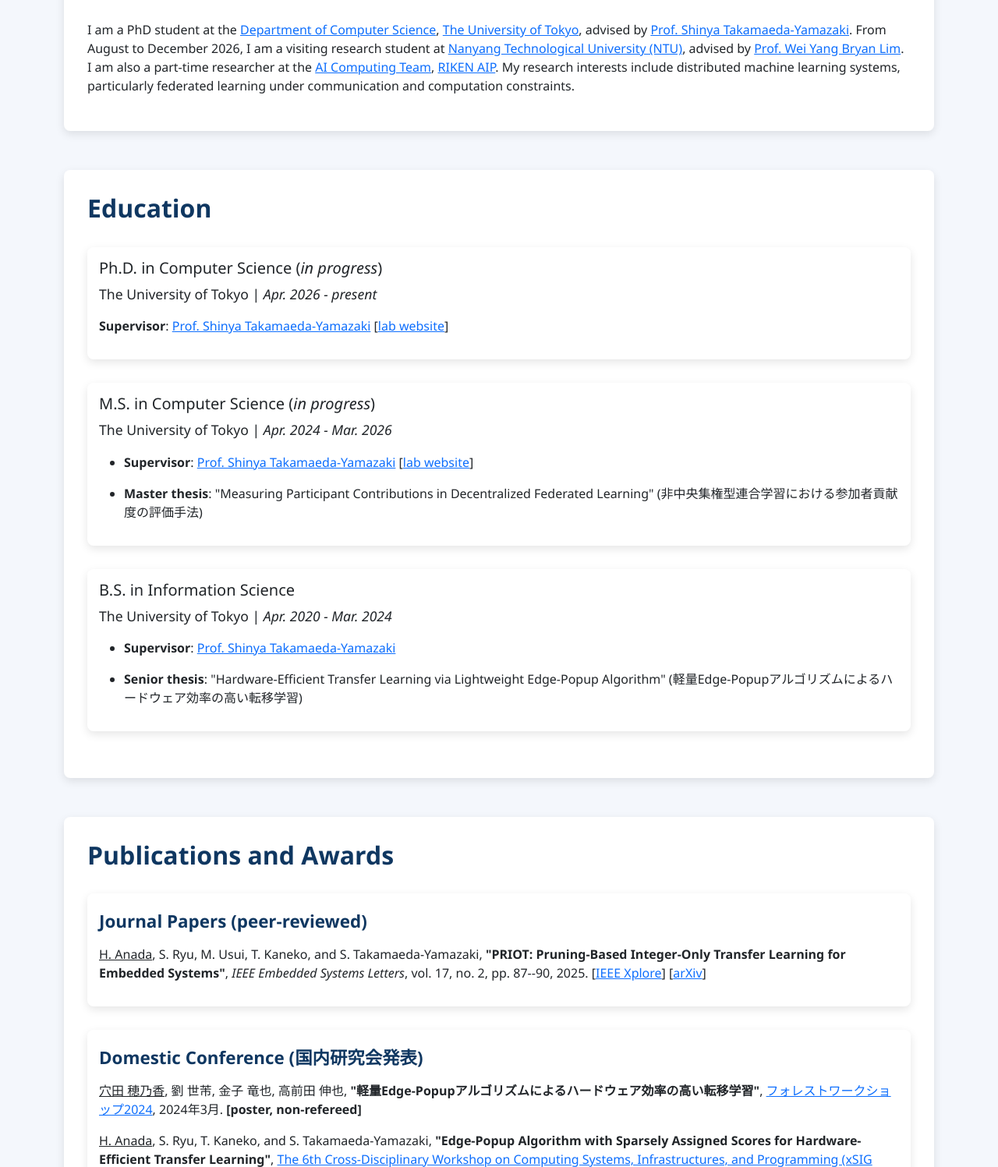
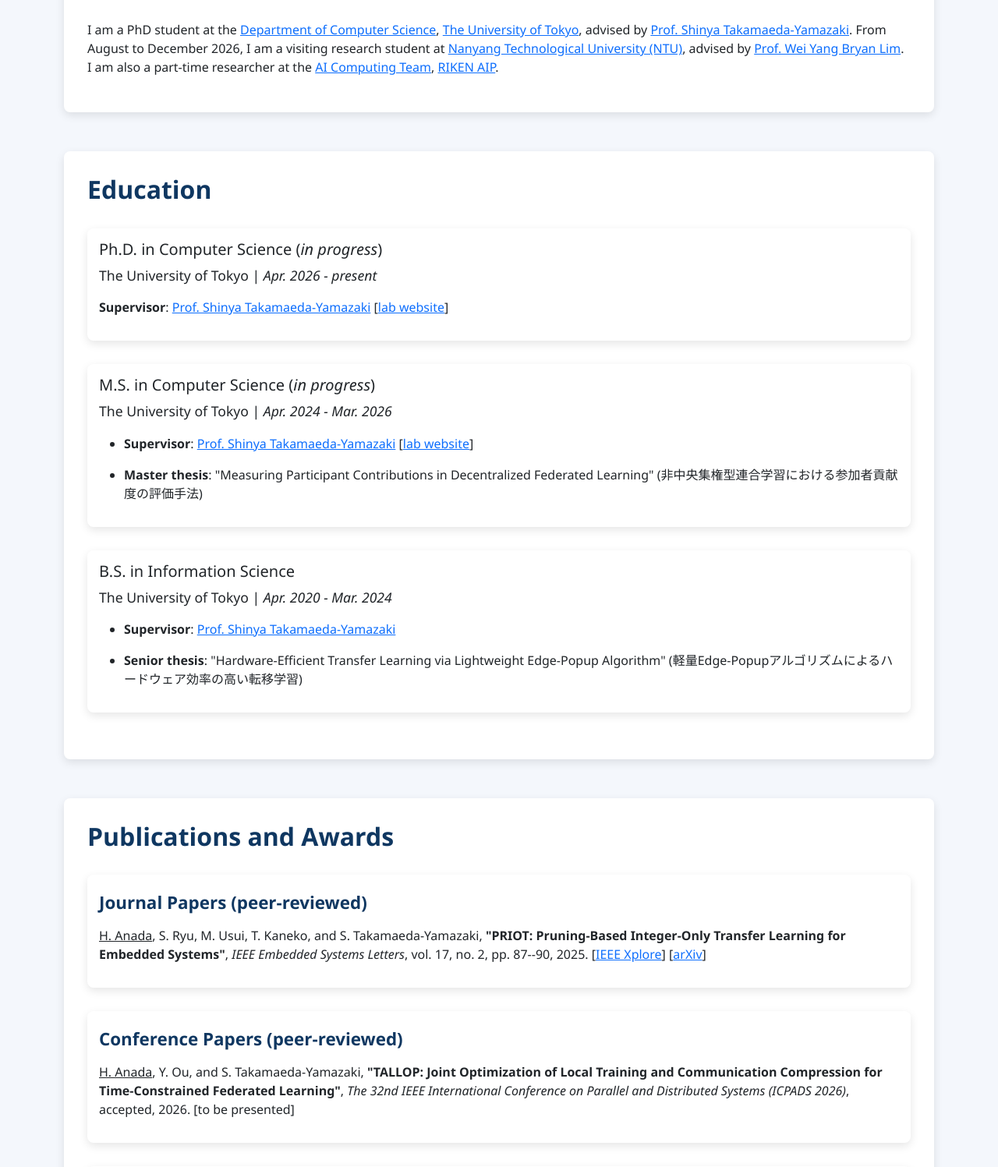
Before and after one commit to honokaanada/honokaanada.github.io, a website: page index.html in a window 1280 px wide. Shown: the part 520-2017 px from the top of the page at 78% size. Drawn offline with nearby package versions, Linux system fonts and the light colour scheme.

Commit message:
Updated profile (Sept 2026)

```diff
--- a/data/data.json
+++ b/data/data.json
@@ -1,7 +1,7 @@
 {
     "bio": {
         "short": "PhD Student at The University of Tokyo",
-        "long": "I am a PhD student at the <a target=\"_blank\" href=\"https://www.is.s.u-tokyo.ac.jp/\">Department of Computer Science</a>, <a target=\"_blank\" href=\"https://www.u-tokyo.ac.jp/en/index.html\">The University of Tokyo</a>, advised by <a target=\"_blank\" href=\"https://sites.google.com/site/shinyaty/home\">Prof. Shinya Takamaeda-Yamazaki</a>. From August to December 2026, I am a visiting research student at <a target=\"_blank\" href=\"https://www.ntu.edu.sg/\">Nanyang Technological University (NTU)</a>, advised by <a target=\"_blank\" href=\"https://sites.google.com/view/wyb\">Prof. Wei Yang Bryan Lim</a>. I am also a part-time researcher at the <a target=\"_blank\" href=\"https://aip.riken.jp/labs/phys_intel/ai_computing/\">AI Computing Team</a>, <a target=\"_blank\" href=\"https://aip.riken.jp/\">RIKEN AIP</a>. My research interests include distributed machine learning systems, particularly federated learning under communication and computation constraints."
+        "long": "I am a PhD student at the <a target=\"_blank\" href=\"https://www.is.s.u-tokyo.ac.jp/\">Department of Computer Science</a>, <a target=\"_blank\" href=\"https://www.u-tokyo.ac.jp/en/index.html\">The University of Tokyo</a>, advised by <a target=\"_blank\" href=\"https://sites.google.com/site/shinyaty/home\">Prof. Shinya Takamaeda-Yamazaki</a>. From August to December 2026, I am a visiting research student at <a target=\"_blank\" href=\"https://www.ntu.edu.sg/\">Nanyang Technological University (NTU)</a>, advised by <a target=\"_blank\" href=\"https://sites.google.com/view/wyb\">Prof. Wei Yang Bryan Lim</a>. I am also a part-time researcher at the <a target=\"_blank\" href=\"https://aip.riken.jp/labs/phys_intel/ai_computing/\">AI Computing Team</a>, <a target=\"_blank\" href=\"https://aip.riken.jp/\">RIKEN AIP</a>."
     },
     "news": [],
     "education": [
@@ -40,6 +40,15 @@
                 "venue":"<i>IEEE Embedded Systems Letters</i>, vol. 17, no. 2, pp. 87--90",
                 "date": "2025",
                 "misc": "[<a target=\"_blank\" href=\"https://ieeexplore.ieee.org/document/10729874\">IEEE Xplore</a>] [<a target=\"_blank\" href=\"https://arxiv.org/abs/2503.16860\">arXiv</a>]"
+            }
+        ],
+        "conference": [
+            {
+                "authors": "<u>H. Anada</u>, Y. Ou, and S. Takamaeda-Yamazaki",
+                "title": "\"TALLOP: Joint Optimization of Local Training and Communication Compression for Time-Constrained Federated Learning\"",
+                "venue":"<i>The 32nd IEEE International Conference on Parallel and Distributed Systems (ICPADS 2026)</i>",
+                "date": "accepted, 2026",
+                "misc": "[to be presented]"
             }
         ],
         "domestic": [
@@ -113,9 +122,9 @@
         {
             "title": "Part-time Software Engineer",
             "location": "Fixstars Corporation",
-            "period": "Oct. 2023 - Present",
+            "period": "Oct. 2023 - Jun. 2026",
             "details": [
-                "<b>Apr 2025 -- Present</b>: Optimization of CUDA applications.",
+                "<b>Apr 2025 -- Jun. 2026</b>: Optimization of CUDA applications.",
                 "<b>Oct 2023 -- Mar 2025</b>: Development and research assitance on various topics about deep learning on edge devices."
             ]
         },
--- a/index.html
+++ b/index.html
@@ -69,7 +69,9 @@
             <div class="publications-inner" id="journal-list">
                 <h3>Journal Papers (peer-reviewed)</h3>
             </div>
-            <!-- <div class="publications-inner" id="conference-list"></div> -->
+            <div class="publications-inner" id="conference-list">
+                <h3>Conference Papers (peer-reviewed)</h3>
+            </div>
             <div class="publications-inner" id="domestic-list">
                 <h3>Domestic Conference (国内研究会発表)</h3>
             </div>
--- a/script.js
+++ b/script.js
@@ -89,7 +89,7 @@
             educationList.appendChild(eduItem);
         });
         // Populate publications section
-        const publicationTypes = ["journal", "domestic", "preprint", "award"];
+        const publicationTypes = ["journal", "conference", "domestic", "preprint", "award"];
         for (const publicationType of publicationTypes) {
             const publicationsList = document.getElementById(publicationType + "-list");
             data.publications[publicationType].forEach(item => {
--- a/script.ts
+++ b/script.ts
@@ -33,7 +33,7 @@
     }
 }
 
-type PublicationType = "journal" | "domestic" | "preprint" | "award";
+type PublicationType = "journal" | "conference" | "domestic" | "preprint" | "award";
 
 class PublicationItem implements Item {
     constructor(
@@ -113,7 +113,7 @@
             });
 
             // Populate publications section
-            const publicationTypes: PublicationType[] = ["journal", "domestic", "preprint", "award"];
+            const publicationTypes: PublicationType[] = ["journal", "conference", "domestic", "preprint", "award"];
             for (const publicationType of publicationTypes) {
                 const publicationsList = document.getElementById(publicationType + "-list") as HTMLElement;
                 data.publications[publicationType].forEach(item => {
```
